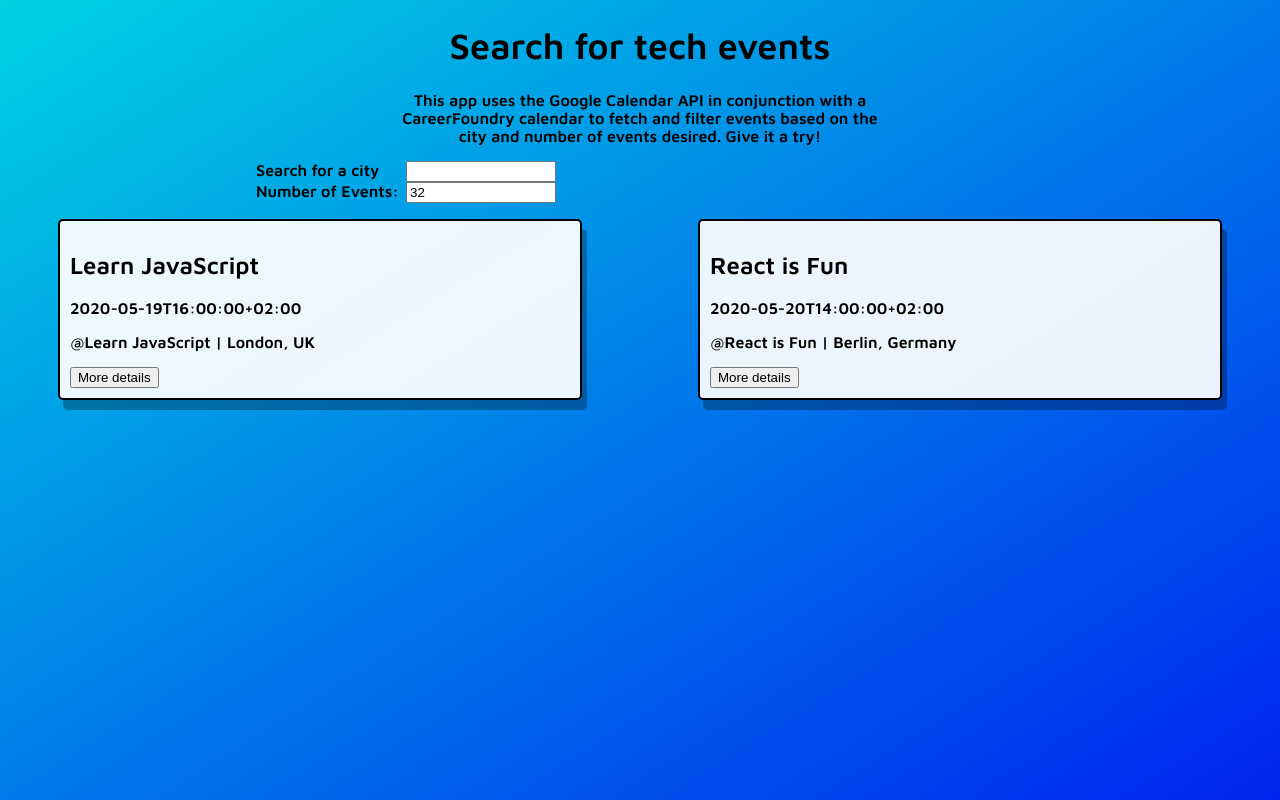
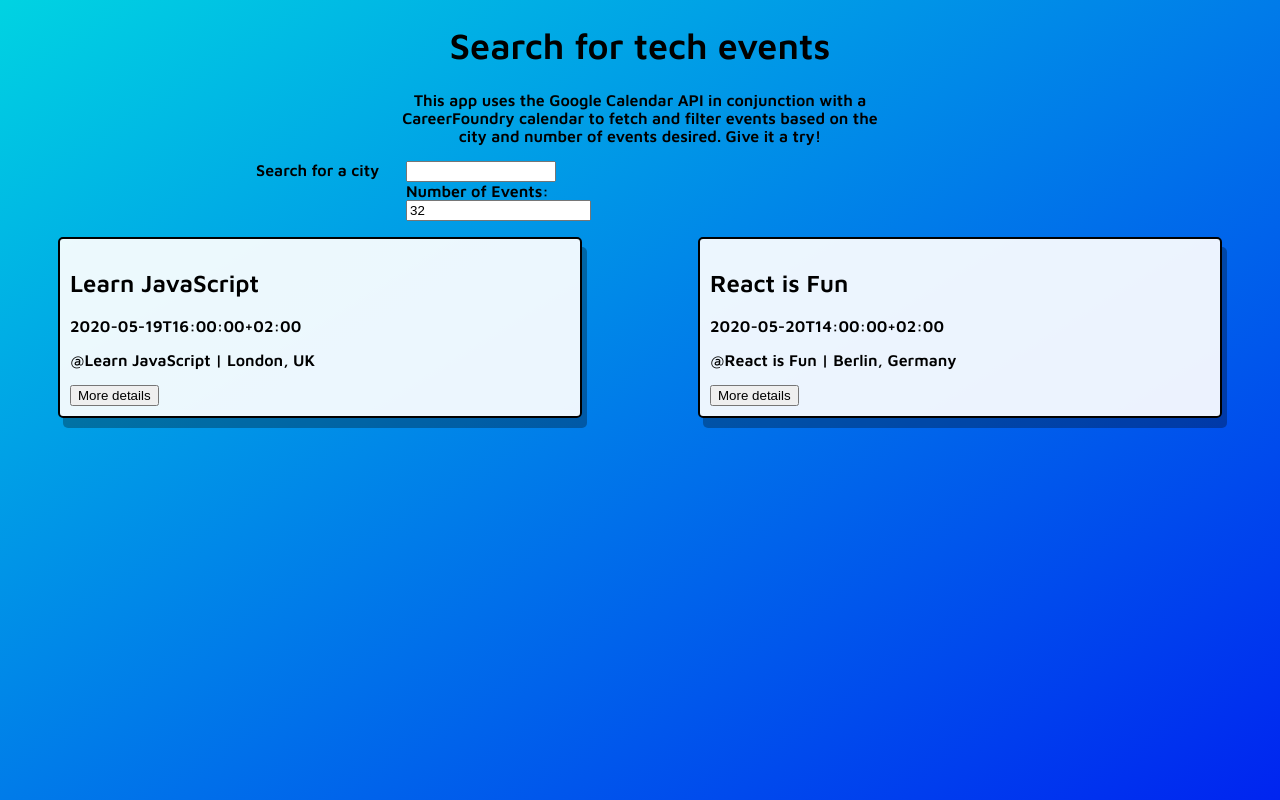
Before and after one commit to RCarpus/meet-app, a React (Create React App) app: page / in a window 1280 px wide. Built offline with nearby package versions, Linux system fonts and the light colour scheme; what atatus-spa would draw is missing.

Commit message:
implemented ErrorAlert

```diff
--- a/src/NumberOfEvents.js
+++ b/src/NumberOfEvents.js
@@ -1,24 +1,35 @@
 import React, { Component } from 'react';
-// import './css/NumberOfEvents.css';
+import { ErrorAlert } from './alert';
 
 class NumberOfEvents extends Component {
   constructor(props) {
     super(props);
 
     this.state = {
-      number: 32
+      number: 32,
+      errorText: ''
     };
   }
 
   handleInputChanged = (event) => {
-    const value = this.RemoveNonNumeric(event.target.value);
-    this.setState({
-      number: value,
-    });
+    let value = event.target.value;
+    let cleanedValue = this.RemoveNonNumeric(value);
 
-    //unit test for NumberOfEvents fails if it tries to run this function
+    if (value !== cleanedValue) {
+      console.log('clenaed avlue again', cleanedValue);
+      this.setState({
+        number: cleanedValue,
+        errorText: 'Number of Events must be a non-negative integer'
+      })
+    } else {
+      this.setState({
+        number: cleanedValue,
+        errorText: ''
+      });
+    }
+
     if (this.props.updateNumberOfEvents)
-      this.props.updateNumberOfEvents(value);
+      this.props.updateNumberOfEvents(cleanedValue);
 
   }
 
@@ -30,8 +41,13 @@ class NumberOfEvents extends Component {
   render() {
     return (
       <div className="number-of-events">
-        <label id="number-of-events__label" htmlFor="number-of-events__input">Number of Events:</label>
-        <input id="number-of-events__input" value={this.state.number} onChange={this.handleInputChanged} />
+        <div className="number-of-events__error">
+          <ErrorAlert text={this.state.errorText} />
+        </div>
+        <div className="number-of-events__grid">
+          <label id="number-of-events__label" htmlFor="number-of-events__input">Number of Events:</label>
+          <input id="number-of-events__input" value={this.state.number} onChange={this.handleInputChanged} />
+        </div>
       </div>
     )
   }
```
